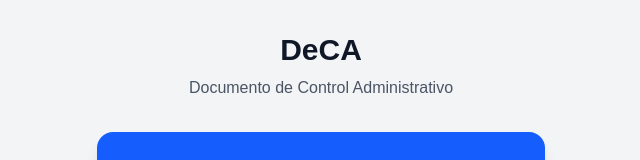
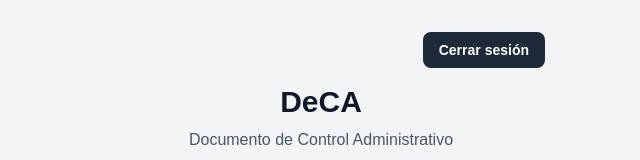
Before and after one commit to josetorrescoves/deca-app, a Next.js app: page / in a window 1280 px wide. Shown: the top 160 px of the page, without its empty margins (319-959 px from the left). Built offline with nearby package versions, Linux system fonts and the light colour scheme; no server answers.

Commit message:
Añadir botón cerrar sesión

```diff
--- a/app/page.tsx
+++ b/app/page.tsx
@@ -36,6 +36,18 @@ export default function Home() {
   return (
     <main className="min-h-screen bg-gray-100 px-4 py-8">
       <div className="mx-auto max-w-md">
+        <div className="mb-4 flex justify-end">
+  <button
+    type="button"
+    onClick={async () => {
+      await supabase.auth.signOut();
+      window.location.href = "/login";
+    }}
+    className="rounded-lg bg-gray-800 px-4 py-2 text-sm font-semibold text-white"
+  >
+    Cerrar sesión
+  </button>
+</div>
 
         <header className="mb-8 text-center">
           <h1 className="text-3xl font-bold text-gray-900">
@@ -133,6 +145,34 @@ export default function Home() {
 >
   ✏️ Editar DECA
 </button>
+<button
+  type="button"
+  onClick={async () => {
+    const confirmar = window.confirm(
+      "¿Seguro que quieres eliminar este DECA?"
+    );
+
+    if (!confirmar) return;
+
+    const { error } = await supabase
+      .from("decas")
+      .delete()
+      .eq("id", deca.id);
+
+    if (error) {
+      console.error("Error al eliminar el DECA:", error);
+      alert("No se ha podido eliminar el DECA.");
+      return;
+    }
+
+    setDecas((anteriores) =>
+      anteriores.filter((item) => item.id !== deca.id)
+    );
+  }}
+  className="mt-2 w-full rounded-xl bg-red-600 p-3 font-semibold text-white"
+>
+  🗑️ Eliminar DECA
+</button>
       </div>
     ))
   )}
```
